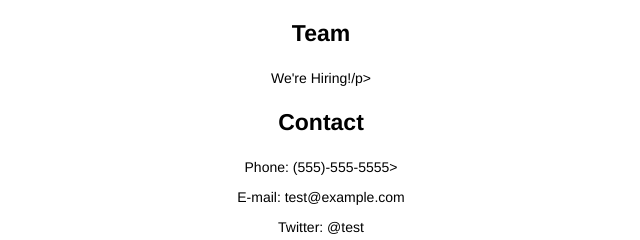
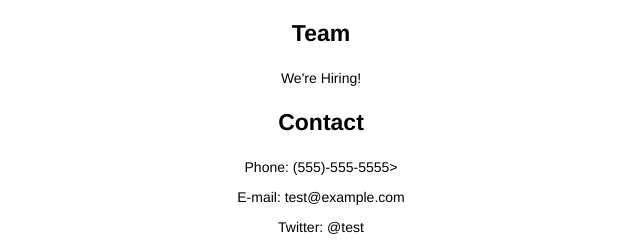
Before and after one commit to yosei0823/broadway, a plain HTML site: page index.html in a window 1280 px wide. Shown: the part 1043-1283 px from the top of the page, 319-959 px from the left. Drawn offline with Linux system fonts and the light colour scheme.

Commit message:
revise text

```diff
--- a/index.html
+++ b/index.html
@@ -39,7 +39,7 @@
 <p>Coming Soon</p>
 
 <h3>Team</h3>
-<p>We're Hiring!/p>
+<p>We're Hiring!</p>
 
 <h3>Contact</h3>
 <p>Phone: (555)-555-5555></p>
```
